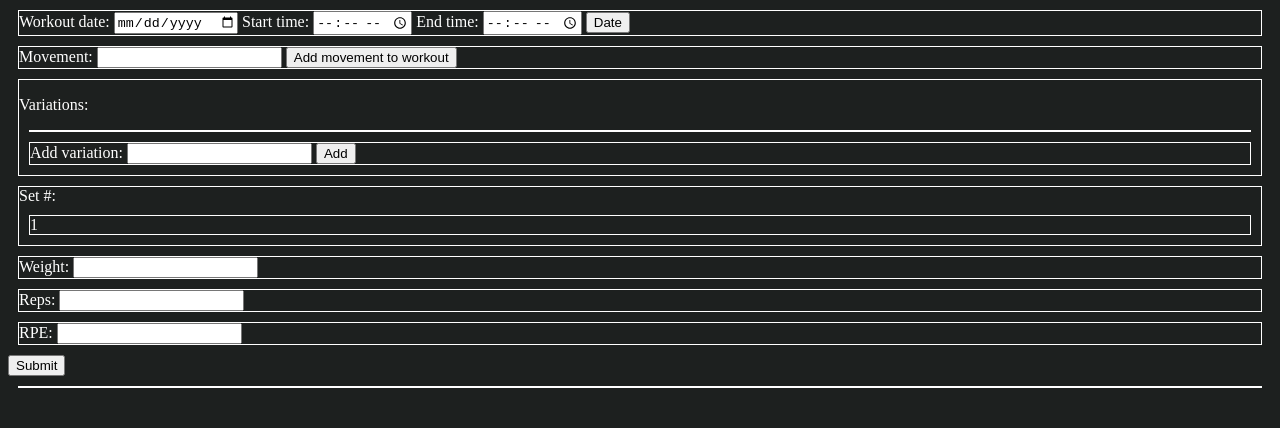
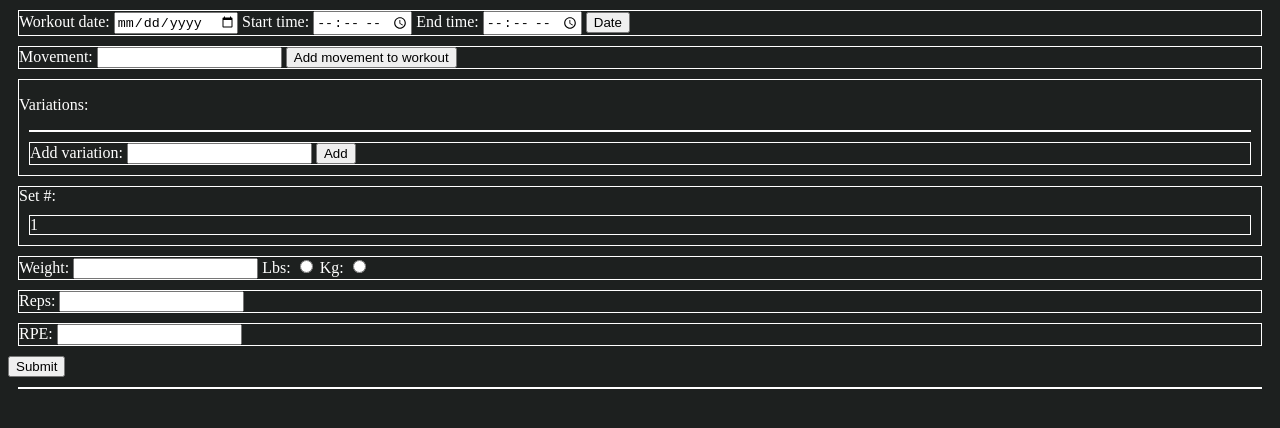
Before and after one commit to gregoryls/workout-tracker, a website built with webpack: page src/index.html in a window 1280 px wide. Built offline with nearby package versions, Linux system fonts and the light colour scheme.

Commit message:
add radios for choosing pound or kilo weight entry

```diff
--- a/src/index.html
+++ b/src/index.html
@@ -53,6 +53,11 @@
       <div id="weightWrap">
         <label for="weight">Weight:</label>
         <input type="number" id="weight" min="0" step="any" />
+
+        <label for="pound">Lbs:</label>
+        <input type="radio" id="pound" name="poundKilo" value="pound" />
+        <label for="kilo">Kg:</label>
+        <input type="radio" id="kilo" name="poundKilo" value="kilo" />
       </div>
       <div id="repsWrap">
         <label for="reps">Reps:</label>
```
Also changed, not shown: dist/index.html.
